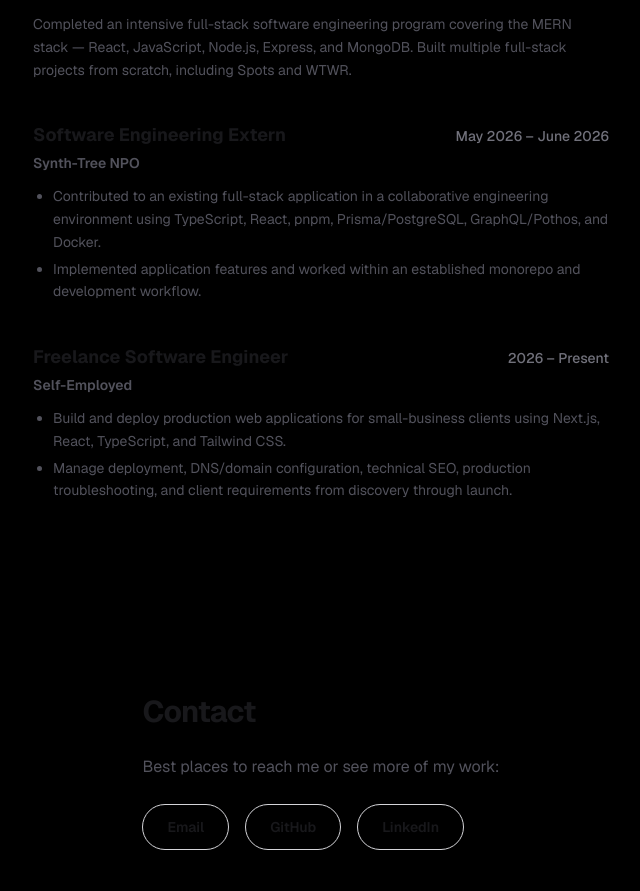
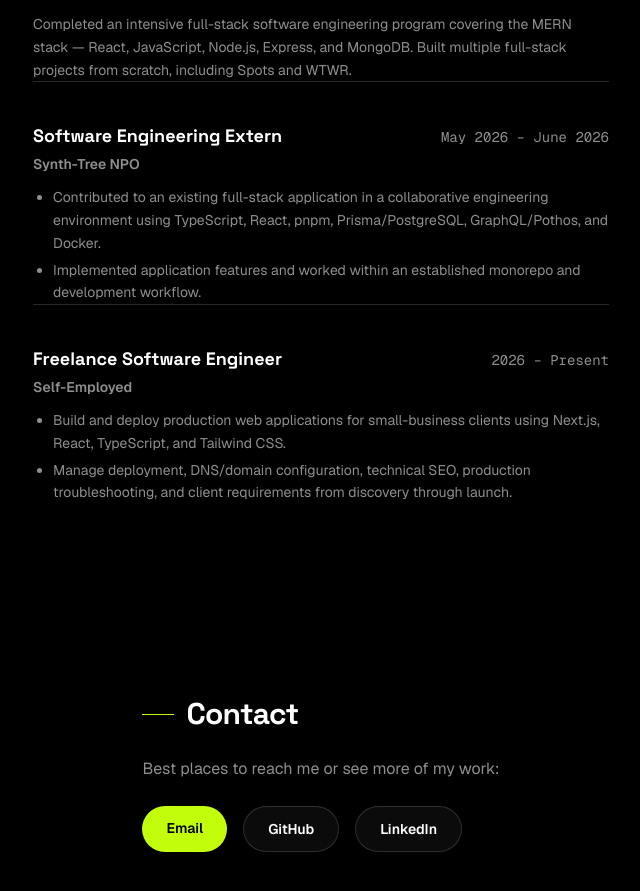
Before and after one commit to AA96-se/portfolio-website, a Next.js app: page / in a window 1280 px wide. Shown: the part 3423-4314 px from the top of the page, without its empty margins (319-959 px from the left). Built offline with nearby package versions, Linux system fonts and the light colour scheme; no server answers.

Commit message:
Complete Marathon-inspired portfolio styling

```diff
--- a/src/components/Contact/Contact.tsx
+++ b/src/components/Contact/Contact.tsx
@@ -1,5 +1,11 @@
-const linkStyles =
-  "rounded-full border border-zinc-300 px-6 py-3 text-sm font-semibold text-zinc-900 transition-colors hover:bg-zinc-100 dark:border-zinc-700 dark:text-zinc-50 dark:hover:bg-zinc-800 focus-visible:outline focus-visible:outline-2 focus-visible:outline-offset-2 focus-visible:outline-zinc-900 dark:focus-visible:outline-zinc-50";
+const focusRingStyles =
+  "focus-visible:outline focus-visible:outline-2 focus-visible:outline-offset-2 focus-visible:outline-accent-primary";
+
+const primaryLinkStyles = `rounded-full bg-accent-primary px-6 py-3 text-sm font-semibold text-black transition-colors hover:bg-accent-primary/90 ${focusRingStyles}`;
+
+const secondaryLinkStyles = `rounded-full border border-border bg-surface px-6 py-3 text-sm font-semibold text-text-primary transition-colors hover:border-accent-primary hover:text-accent-primary ${focusRingStyles}`;
+
+const secondaryVioletLinkStyles = `rounded-full border border-border bg-surface px-6 py-3 text-sm font-semibold text-text-primary transition-colors hover:bg-accent-secondary hover:border-accent-secondary ${focusRingStyles}`;
 
 export default function Contact() {
   return (
@@ -7,16 +13,19 @@ export default function Contact() {
       id="contact"
       className="mx-auto flex max-w-3xl flex-col items-start gap-6 px-6 py-24 sm:px-12 lg:px-24"
     >
-      <h2 className="text-3xl font-bold tracking-tight text-zinc-900 dark:text-zinc-50">
-        Contact
-      </h2>
-      <p className="text-base leading-relaxed text-zinc-600 dark:text-zinc-400">
+      <div className="flex items-center gap-3">
+        <span aria-hidden="true" className="h-px w-8 bg-accent-primary" />
+        <h2 className="font-display text-3xl font-bold tracking-tight text-text-primary">
+          Contact
+        </h2>
+      </div>
+      <p className="text-base leading-relaxed text-text-secondary">
         Best places to reach me or see more of my work:
       </p>
       <div className="flex flex-wrap gap-4">
         <a
           href="mailto:angelandresarmas@gmail.com"
-          className={linkStyles}
+          className={primaryLinkStyles}
         >
           Email
         </a>
@@ -25,7 +34,7 @@ export default function Contact() {
           target="_blank"
           rel="noopener noreferrer"
           aria-label="GitHub (opens in a new tab)"
-          className={linkStyles}
+          className={secondaryLinkStyles}
         >
           GitHub
         </a>
@@ -34,7 +43,7 @@ export default function Contact() {
           target="_blank"
           rel="noopener noreferrer"
           aria-label="LinkedIn (opens in a new tab)"
-          className={linkStyles}
+          className={secondaryVioletLinkStyles}
         >
           LinkedIn
         </a>
--- a/src/components/Experience/Experience.tsx
+++ b/src/components/Experience/Experience.tsx
@@ -44,31 +44,34 @@ export default function Experience() {
       id="experience"
       className="mx-auto flex max-w-3xl flex-col gap-10 px-6 py-24 sm:px-12 lg:px-24"
     >
-      <h2 className="text-3xl font-bold tracking-tight text-zinc-900 dark:text-zinc-50">
-        Experience
-      </h2>
-      <div className="flex flex-col gap-10">
+      <div className="flex items-center gap-3">
+        <span aria-hidden="true" className="h-px w-8 bg-accent-secondary" />
+        <h2 className="font-display text-3xl font-bold tracking-tight text-text-primary">
+          Experience
+        </h2>
+      </div>
+      <div className="flex flex-col gap-10 divide-y divide-border">
         {experience.map((entry) => (
           <div key={entry.id} className="flex flex-col gap-1">
             <div className="flex flex-wrap items-baseline justify-between gap-2">
-              <h3 className="text-lg font-bold text-zinc-900 dark:text-zinc-50">
+              <h3 className="font-display text-lg font-bold text-text-primary">
                 {entry.role}
               </h3>
-              <span className="text-sm font-medium text-zinc-500 dark:text-zinc-400">
+              <span className="font-mono text-sm text-text-secondary">
                 {entry.period}
               </span>
             </div>
-            <p className="text-sm font-semibold text-zinc-600 dark:text-zinc-400">
+            <p className="text-sm font-semibold text-text-secondary">
               {entry.organization}
             </p>
             {entry.bullets ? (
-              <ul className="mt-2 list-disc space-y-1 pl-5 text-sm leading-relaxed text-zinc-600 dark:text-zinc-400">
+              <ul className="mt-2 list-disc space-y-1 pl-5 text-sm leading-relaxed text-text-secondary">
                 {entry.bullets.map((bullet) => (
                   <li key={bullet}>{bullet}</li>
                 ))}
               </ul>
             ) : (
-              <p className="mt-2 text-sm leading-relaxed text-zinc-600 dark:text-zinc-400">
+              <p className="mt-2 text-sm leading-relaxed text-text-secondary">
                 {entry.description}
               </p>
             )}
```
